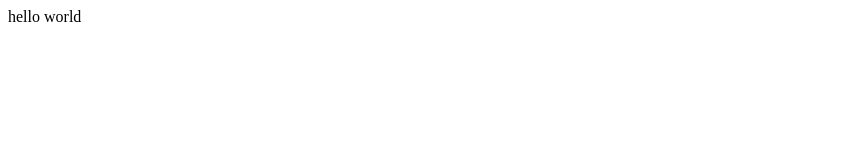
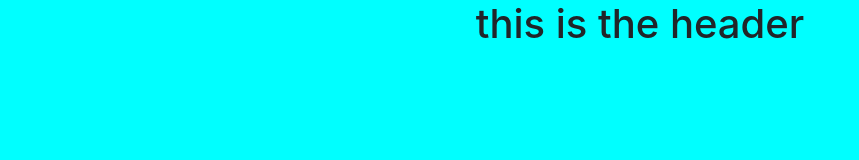
Before and after one commit to bubbyboss21/bubby, a plain HTML site: page index.html in a window 1280 px wide. Shown: the whole page, without its empty margins (0-859 px from the left). Drawn offline with nearby package versions, Linux system fonts and the light colour scheme.

Commit message:
added_background

```diff
--- a/index.html
+++ b/index.html
@@ -2,8 +2,20 @@
 <html>
     <head>
         <title>my website</title>
+        <link rel="stylesheet" href="https://stackpath.bootstrapcdn.com/bootstrap/4.4.1/css/bootstrap.min.css" integrity="sha384-Vkoo8x4CGsO3+Hhxv8T/Q5PaXtkKtu6ug5TOeNV6gBiFeWPGFN9MuhOf23Q9Ifjh" crossorigin="anonymous">
     </head>
     <body>
-        hello world
+    <style>
+        h1 {
+            text-align: center;
+        }
+        body {
+            background-color: aqua;
+        }
+
+    </style>
+        <h1>
+            this is the header
+        </h1>
     </body>
 </html>
```
